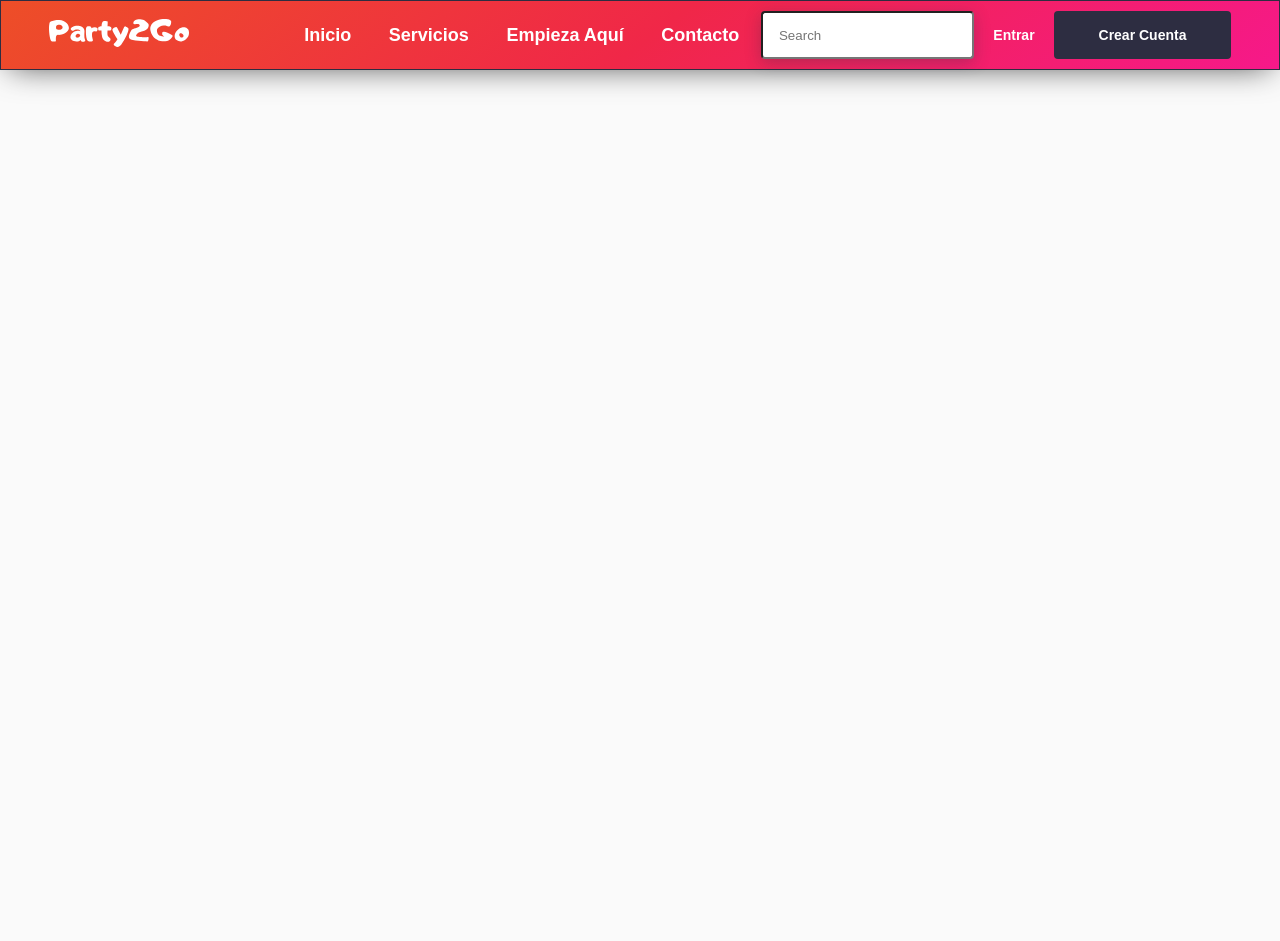
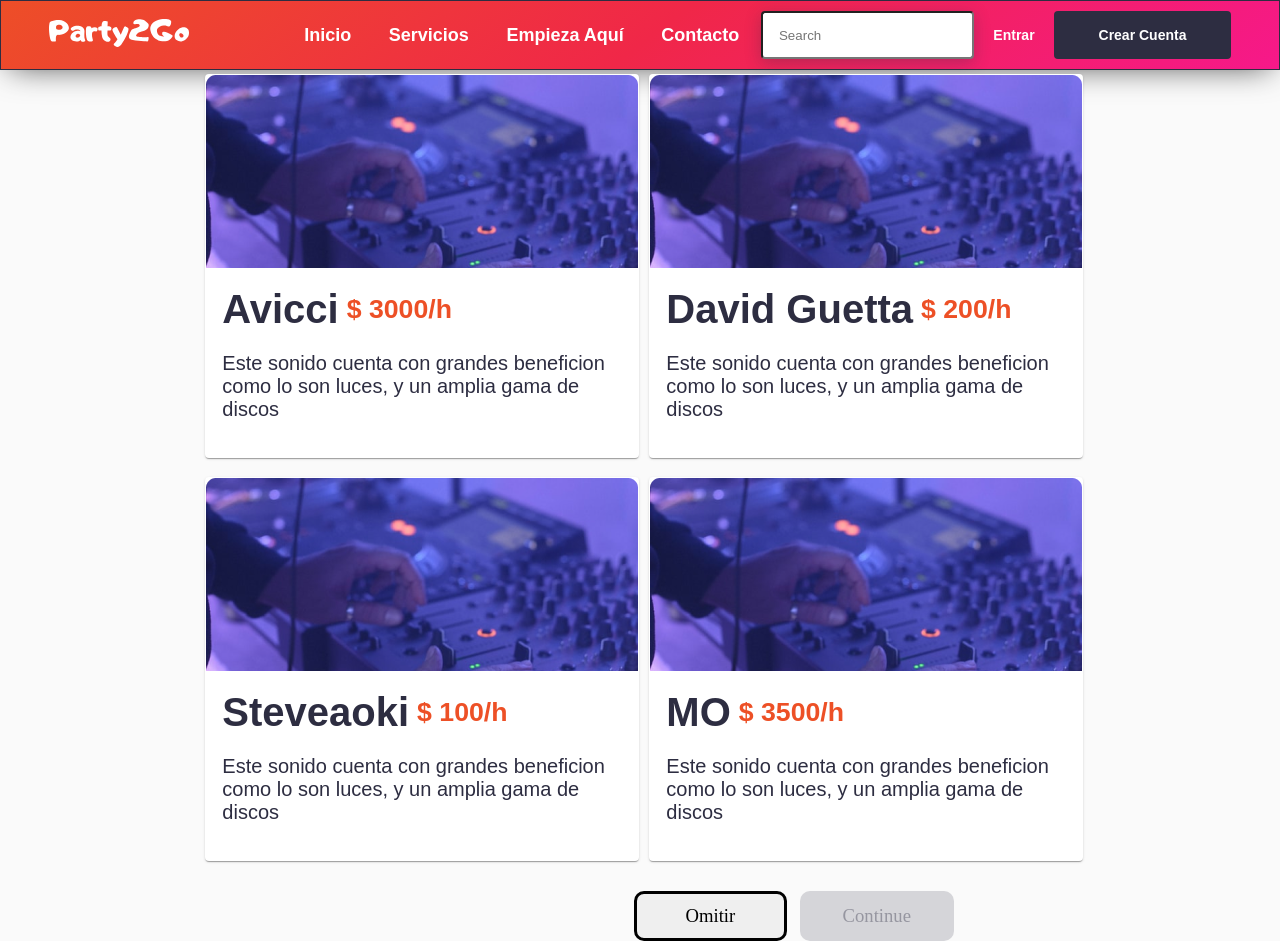
Before and after one commit to jorchsg/forntend-party2go, a React (Create React App) app: page /sonido in a window 1280 px wide. Before the commit the page ends 800 px from the top, so only its background shows below. Built offline with nearby package versions, Linux system fonts and the light colour scheme.

Commit message:
pantalla sonido y componente cards

```diff
--- a/package.json
+++ b/package.json
@@ -3,6 +3,7 @@
   "version": "0.1.0",
   "private": true,
   "dependencies": {
+    "@material-ui/core": "^4.11.4",
     "@testing-library/jest-dom": "^5.11.4",
     "@testing-library/react": "^11.1.0",
     "@testing-library/user-event": "^12.1.10",
--- a/src/App.js
+++ b/src/App.js
@@ -3,7 +3,8 @@
 import Home from '../src/modules/home/Home';
 import { Switch, Route, } from "react-router-dom";
 import DefaultLayout from './modules/DefaultLayout';
-import Page404 from './modules/Page404';
+import Page404 from './modules/Page404/index';
+import Sonido from './modules/sonido/index'
 import './index.scss';
 
 function App() {
@@ -11,8 +12,10 @@
     <Switch>
       <Route path="/login" exact component={Login} />
       <DefaultLayout>
-        <Route path="/404" exact component={Page404}></Route>
-        <Route path="/"  exact component={Home}></Route>
+      <Route path="/"  exact component={Home}></Route>
+      <Route path="/404" exact component={Page404}></Route>
+      <Route path="/sonido" exact component={Sonido}></Route>
+
 
       </DefaultLayout>
     </Switch>
--- /dev/null
+++ b/src/components/card/index.jsx
@@ -0,0 +1,60 @@
+import React from "react";
+
+import Card from "@material-ui/core/Card";
+import CardActionArea from "@material-ui/core/CardActionArea";
+
+import CardContent from "@material-ui/core/CardContent";
+import CardMedia from "@material-ui/core/CardMedia";
+
+import Typography from "@material-ui/core/Typography";
+
+import "./style.scss";
+
+const CardComponent = (props) => {
+  return (
+    <>
+
+        <Card className={(props.isSelected)?'card active':'card'} onClick={props.onClick} >
+          <CardActionArea>
+            <img
+              className="imgService"
+              src={props.image}
+              alt="Img service"
+            />
+            <CardContent>
+              <div className="nameAndPrice">
+                <h5 className="name">
+                  {props.nameService == null || "" ? (
+                    <h5>Undefined</h5>
+                  ) : (
+                    props.nameService
+                  )}
+                </h5>
+                <h4 className="price">
+                  ${" "}
+                  {props.price == null || "" ? (
+                    <h4>Undefined</h4>
+                  ) : (
+                    props.price
+                  )}
+                  /h
+                </h4>
+              </div>
+              <div className="descripcion-content">
+                <p className="descripcion">
+                  {props.description == null || "" ? (
+                    <p>Undefined</p>
+                  ) : (
+                    props.description
+                  )}
+                </p>
+              </div>
+              {props.children}
+            </CardContent>
+          </CardActionArea>
+        </Card>
+
+    </>
+  );
+};
+export default CardComponent;
--- /dev/null
+++ b/src/components/card/style.scss
@@ -0,0 +1,44 @@
+/*.card-container{
+  display:flex;
+  flex-direction: row;
+}*/
+.card {
+  border: solid transparent 1px;
+  width: 432px;
+  margin: 1%;
+  font-family: Montserrat;
+  padding: 0%;
+  &.active {
+    /* shadow/custom */
+    box-shadow: -4px 4px 40px rgba(0, 0, 0, 0.2);
+  }
+}
+.imgService{
+  width: 100%;
+}
+
+.nameAndPrice {
+  display: flex;
+
+  align-items: center;
+  .name {
+    color: #2d2d41;
+    font-weight: bold;
+    font-size: 30pt;
+  }
+  .price {
+    color: #ed5026;
+    margin-left: 2%;
+    font-size: 20pt;
+    font-weight: bold;
+  }
+}
+
+.descripcion-content {
+  display: flex;
+
+  .descripcion {
+    color: #2d2d41;
+    font-size: 15pt;
+  }
+}
--- a/src/modules/home/Home.jsx
+++ b/src/modules/home/Home.jsx
@@ -18,7 +18,7 @@
 
     return (
         <>
-            <Navbar />
+
 
             <div className="hero">
                 <div className="container">
--- /dev/null
+++ b/src/modules/sonido/index.jsx
@@ -0,0 +1,76 @@
+import React from 'react';
+import Card from '../../components/card/index'
+import img from "../../assets/sonido.png";
+import "./style.scss"
+
+const datos=[
+    {
+        imgDJ:img,
+        sonido:"Avicci",
+        precio:3000,
+        descripcion:"Este sonido cuenta con grandes beneficion como lo son luces, y un amplia gama de discos"
+    },
+    {
+        imgDJ:img,
+        sonido:"David Guetta",
+        precio:200,
+        descripcion:"Este sonido cuenta con grandes beneficion como lo son luces, y un amplia gama de discos"
+    },
+    {
+        imgDJ:img,
+        sonido:"Steveaoki",
+        precio:100,
+        descripcion:"Este sonido cuenta con grandes beneficion como lo son luces, y un amplia gama de discos"
+    },
+    {
+        imgDJ:img,
+        sonido:"MO",
+        precio:3500,
+        descripcion:"Este sonido cuenta con grandes beneficion como lo son luces, y un amplia gama de discos"
+    }
+]
+const Sonido = () =>{
+    const [packSelected,setPackSelected] = React.useState(undefined)
+    console.log(packSelected)
+
+    return(
+
+        <>
+            <div className="sonido-container">
+
+                <div className="list-container">
+                    <div className="sonido-grid">
+
+                        {datos.map((info,i)=>{
+                            return(
+
+                                <Card
+                                    isSelected = {packSelected === i}
+                                    image={info.imgDJ}
+                                    nameService={info.sonido}
+                                    price={info.precio}
+                                    description={info.descripcion}
+                                    key={i}
+                                    onClick={
+                                        ()=>{
+                                            setPackSelected(i)
+                                        }
+                                    }>
+                                </Card>
+                            )
+                        })
+
+                        }
+                    </div>
+
+                </div>
+
+                <div className="buttons-container">
+                    <button className="button-omitir">Omitir</button>
+                    <button className={(packSelected==undefined?"button-continue":"button-continue selected")}>Continue</button>
+                </div>
+            </div>
+        </>
+    );
+}
+export default Sonido;
--- /dev/null
+++ b/src/modules/sonido/style.scss
@@ -0,0 +1,78 @@
+
+.list-container{
+
+    height: 100%;
+    display: flex;
+    justify-content: center;
+    align-items: center;
+
+
+}
+.sonido-grid{
+    width: fit-content;
+    display: grid;
+    grid-template-columns: auto auto;
+    gap: 10px;
+}
+.buttons-container{
+    position: absolute;
+    display: flex;
+    width: 100%;
+    margin-top: 2%;
+    justify-content: center;
+
+    .button-omitir{
+        width: 12%;
+        height: 50px;
+        border:solid 3px ;
+        border-radius: 10px;
+        margin-left: 24%;
+
+        transition-duration: 0.4s;
+
+        font-family: Montserrat;
+        font-size: 14pt;
+
+
+
+
+    }
+    .button-omitir:hover{
+        background:linear-gradient(142.75deg, #ED5026 -2.2%, #F02748 50.89%, #F71694 107.64%);
+
+        color: white;
+        cursor: pointer;
+
+
+    }
+
+    .button-continue{
+        width: 12%;
+        height: 50px;
+        border-radius: 10px;
+        margin-left: 1%;
+        background: #D5D5D9;
+        font-family: Montserrat;
+        font-size: 14pt;
+        color:#9696A0;
+        border: none;
+
+
+        &.selected{
+            background:linear-gradient(142.75deg, #ED5026 -2.2%, #F02748 50.89%, #F71694 107.64%);
+            color: white;
+            cursor: pointer;
+            transition-duration: 0.4s;
+
+
+
+        }
+
+
+
+    }
+
+
+
+
+}
```
Also changed, not shown: src/assets/sonido.png (added), 1 other file (tests, documents, lock files or other folders).
